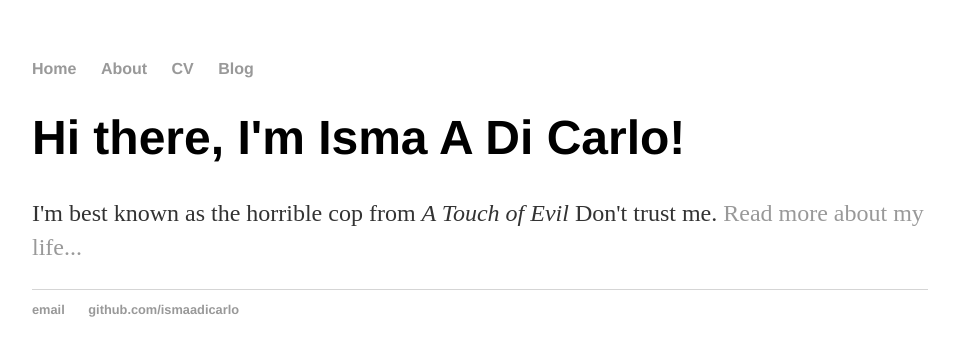
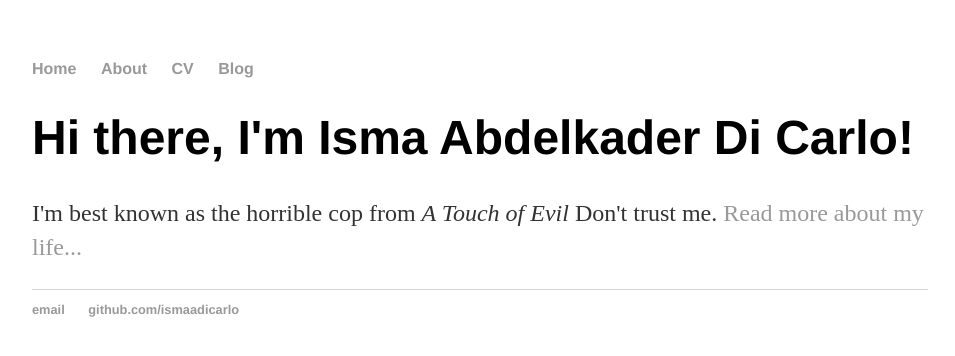
Before and after one commit to iadicarlo/iadicarlo.github.io, a Jekyll site: the page built from index.html, in a window 1280 px wide. Shown: the top 356 px of the page, without its empty margins (160-1115 px from the left). Built offline with Jekyll 4.4.1, drawn with Linux system fonts in a browser that asks for light colours.

Commit message:
Update index.html

```diff
--- a/index.html
+++ b/index.html
@@ -1,30 +1,8 @@
-<!DOCTYPE html>
-<html>
-	<head>
-		<title>Isma Abdelkader Di Carlo</title>
-		<!-- link to main stylesheet -->
-		<link rel="stylesheet" type="text/css" href="/css/main.css">
-	</head>
-	<body>
-		<nav>
-    		<ul>
-        		<li><a href="/">Home</a></li>
-	        	<li><a href="/about">About</a></li>
-        		<li><a href="/cv">CV</a></li>
-        		<li><a href="/blog">Blog</a></li>
-    		</ul>
-		</nav>
-		<div class="container">
-    		<div class="blurb">
-        		<h1>Hi there, I'm Isma A Di Carlo!</h1>
-				<p>I'm best known as the horrible cop from <em>A Touch of Evil</em> Don't trust me. <a href="/about">Read more about my life...</a></p>
-    		</div><!-- /.blurb -->
-		</div><!-- /.container -->
-		<footer>
-    		<ul>
-        		<li><a href="mailto:isma.abdelkaderdicarlo@lsce.ipsl.fr">email</a></li>
-        		<li><a href="https://github.com/ismaadicarlo">github.com/ismaadicarlo</a></li>
-			</ul>
-		</footer>
-	</body>
-</html>
+---
+layout: default
+title: Isma Abdelkader Di Carlo
+---
+<div class="blurb">
+	<h1>Hi there, I'm Isma Abdelkader Di Carlo!</h1>
+	<p>I'm best known as the horrible cop from <em>A Touch of Evil</em> Don't trust me. <a href="/about">Read more about my life...</a></p>
+</div><!-- /.blurb -->
```
